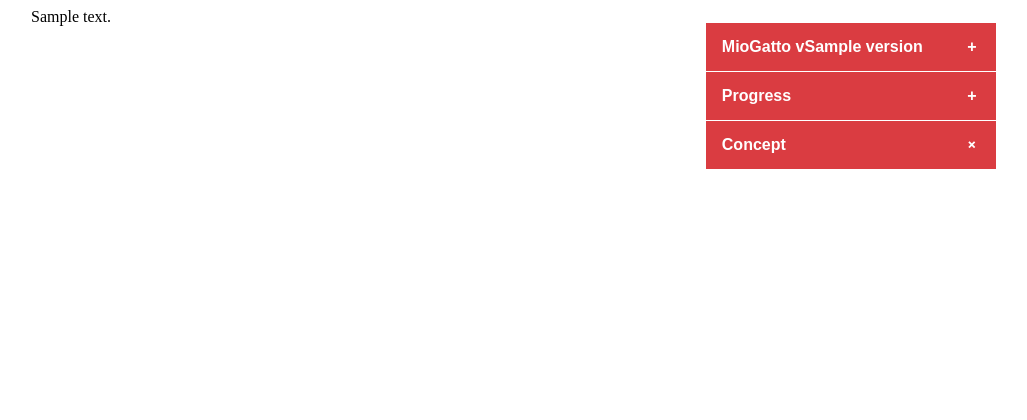
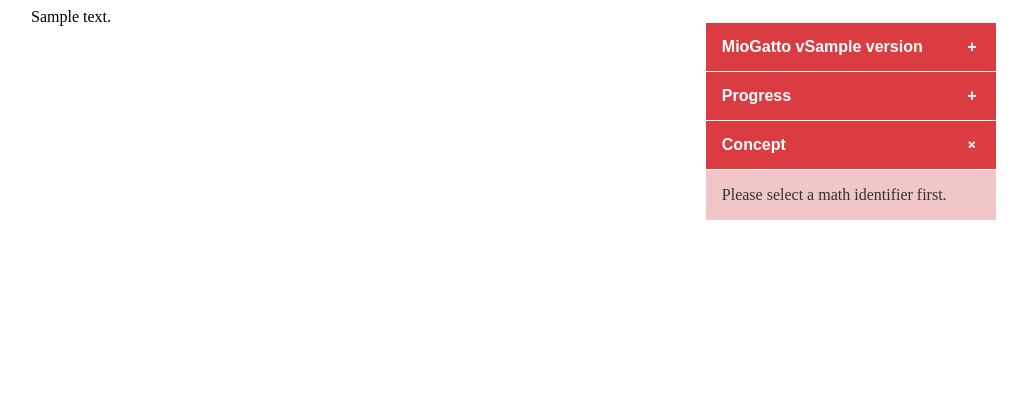
Before and after one commit to wtsnjp/MioGatto, a Python web app: template server/templates/index.html in a window 1280 px wide. Shown: the top 420 px of the page, without its empty margins (129-1156 px from the left). Run offline with Jinja, Linux system fonts and the light colour scheme; the template is opened without the code that fills it: most values are stand-ins (such as "Sample title", 1, 10 or a date in 2020).

Commit message:
show default message in the "Concept" menu

```diff
--- a/server/templates/index.html
+++ b/server/templates/index.html
@@ -46,6 +46,7 @@
 <input class="tab-title" id="tab_concept" type="checkbox" name="tabs" checked="checked">
 <label class="tab-title" for="tab_concept">Concept</label>
 <div id="anno-box" class="tab-content">
+<p>Please select a math identifier first.</p>
 </div>
 </div>
 
```
